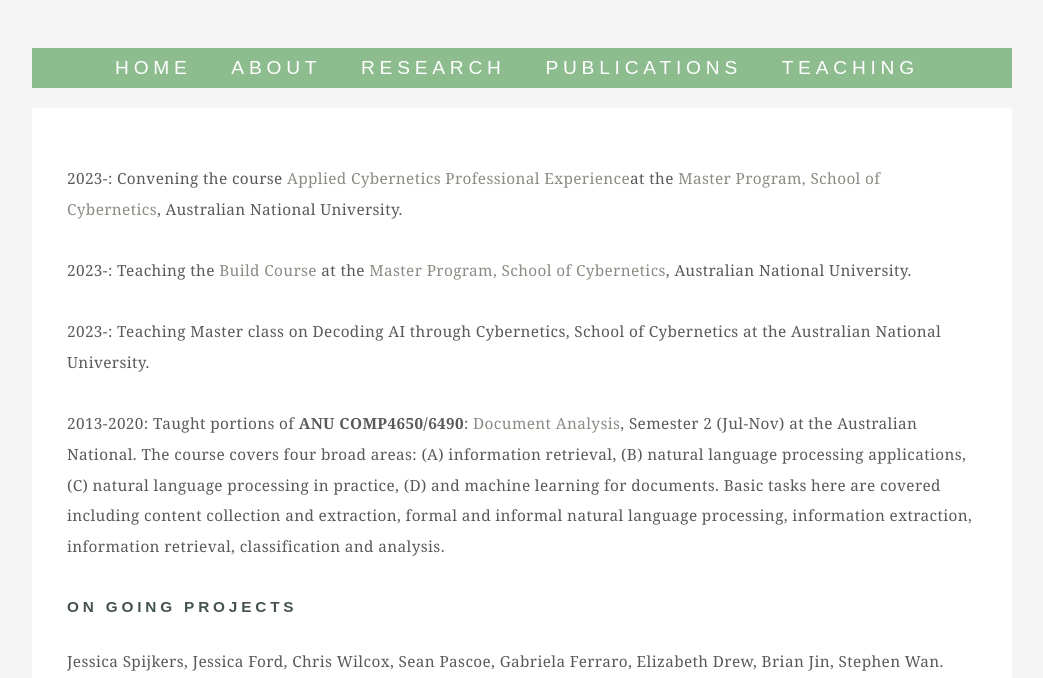
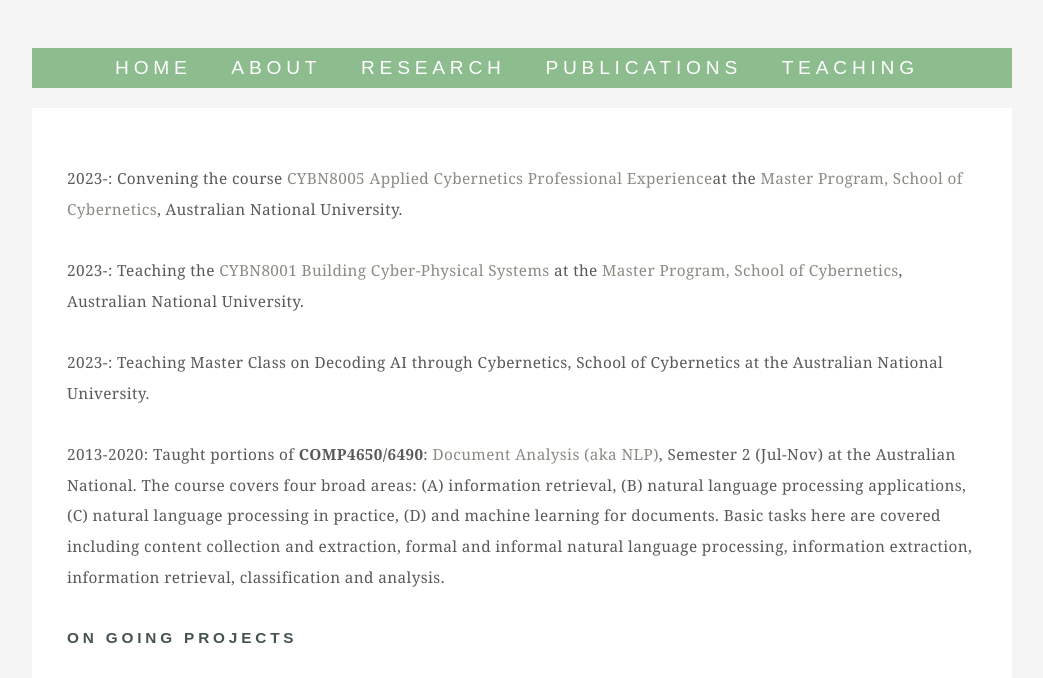
Before and after one commit to jaumet/gabrielaferraro.online, a plain HTML site: page Teaching.html in a window 1280 px wide. Shown: the part 122-800 px from the top of the page, without its empty margins (118-1161 px from the left). Drawn offline with Linux system fonts and the light colour scheme.

Commit message:
Update Teaching.html

```diff
--- a/Teaching.html
+++ b/Teaching.html
@@ -37,14 +37,14 @@ Version    : 1.0Released   : 20121119
         <div id="content">
           <div class="post">
 
-	  2023-: Convening the course <a href="https://programsandcourses.anu.edu.au/2022/course/CECS8005" target="_blank">Applied Cybernetics Professional Experience</a>at the <a href="https://cybernetics.anu.edu.au/education/masters/" target="_blank">Master Program, School of Cybernetics</a>, Australian National University. </br></br>
-	  2023-: Teaching the <a href="https://programsandcourses.anu.edu.au/2022/course/CECS8001" target="_blank">Build Course</a> at the <a href="https://cybernetics.anu.edu.au/education/masters/" target="_blank">Master Program, School of Cybernetics</a>, Australian National University. </br></br>
-	  2023-: Teaching Master class on Decoding AI through Cybernetics, School of Cybernetics at the Australian National University.</br></br>
+	  2023-: Convening the course <a href="https://programsandcourses.anu.edu.au/2022/course/CECS8005" target="_blank">CYBN8005 Applied Cybernetics Professional Experience</a>at the <a href="https://cybernetics.anu.edu.au/education/masters/" target="_blank">Master Program, School of Cybernetics</a>, Australian National University. </br></br>
+	  2023-: Teaching the <a href="https://programsandcourses.anu.edu.au/2022/course/CECS8001" target="_blank">CYBN8001 Building Cyber-Physical Systems</a> at the <a href="https://cybernetics.anu.edu.au/education/masters/" target="_blank">Master Program, School of Cybernetics</a>, Australian National University. </br></br>
+	  2023-: Teaching Master Class on Decoding AI through Cybernetics, School of Cybernetics at the Australian National University.</br></br>
 
-            2013-2020: Taught portions of <b>ANU COMP4650/6490</b>:
+            2013-2020: Taught portions of <b>COMP4650/6490</b>:
              <a href="http://programsandcourses.anu.edu.au/course/COMP4650"
               target="_blank">Document
-              Analysis</a>, Semester 2 (Jul-Nov) at the Australian National.
+              Analysis (aka NLP)</a>, Semester 2 (Jul-Nov) at the Australian National.
             The course covers four broad areas: (A) information retrieval, (B) natural language processing applications, (C) natural language processing in practice, (D) and 	machine learning for documents.
             Basic tasks here are covered including content collection and extraction, formal and informal natural language processing,
             information extraction, information retrieval, classification and analysis.
```
